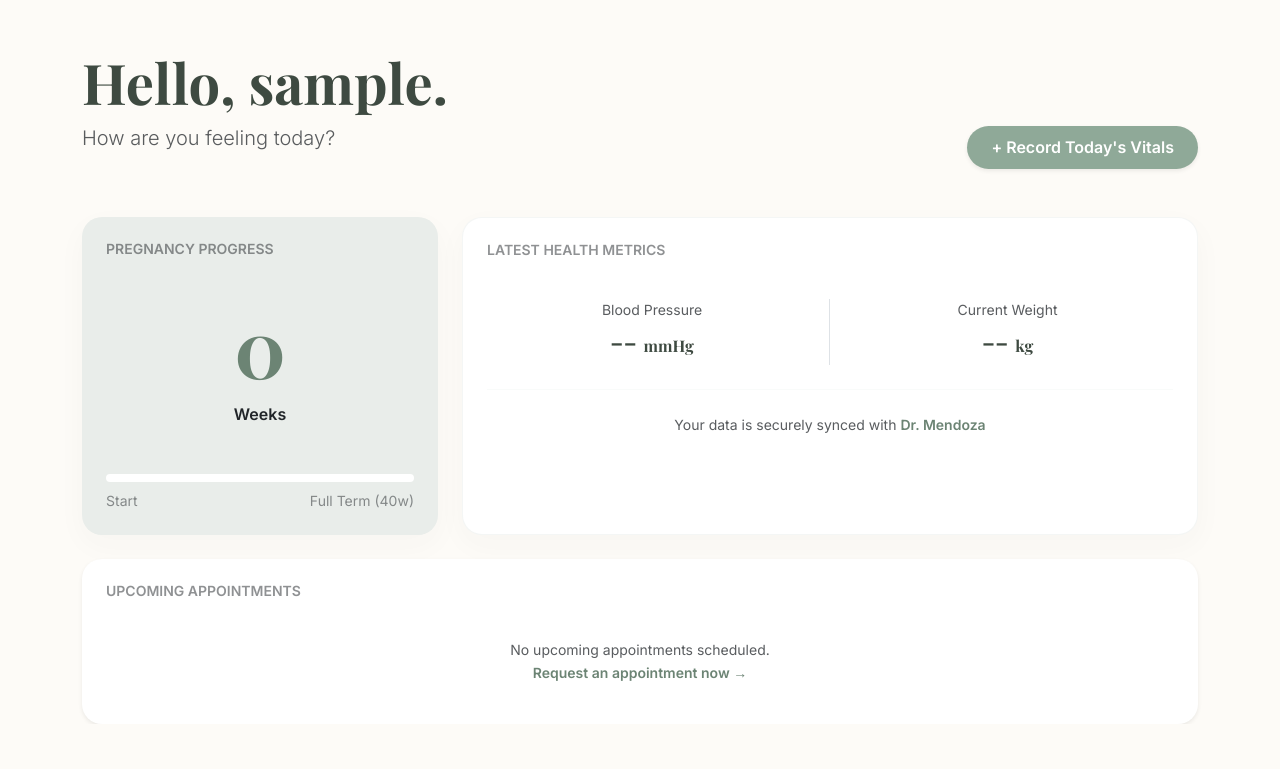
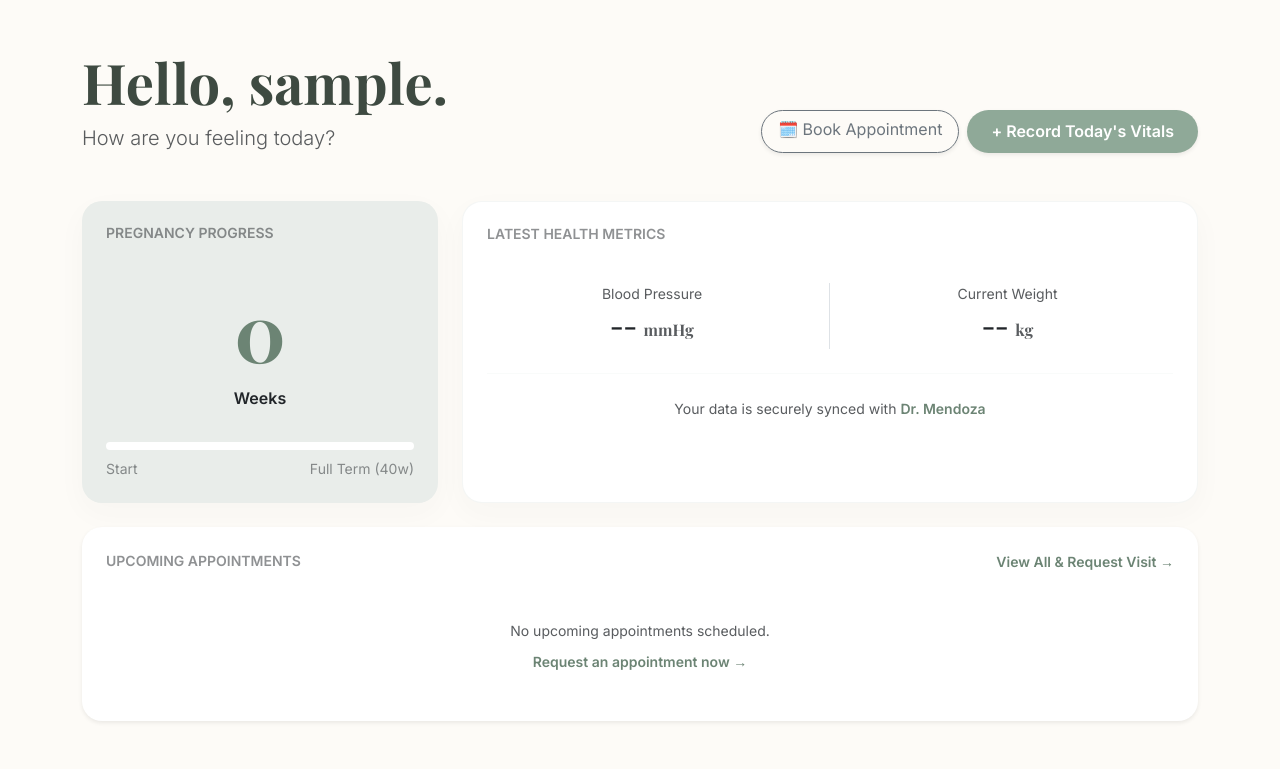
Before and after one commit to nathanaelandrew/MaterniLink, a Django app: page /home/ in a window 1280 px wide. Shown: the part 83-852 px from the top of the page. Before the commit the page ends 807 px from the top, so only its background shows below. Run offline with Django 5.2, Linux system fonts and the light colour scheme; the visitor is signed in with stand-in values (Sample User, id 1).

Commit message:
feat(profile): add appointments screen and update layout

```diff
--- a/apps/profile/urls.py
+++ b/apps/profile/urls.py
@@ -6,4 +6,5 @@ app_name = 'profile'
 urlpatterns = [
     path('', profile_view, name='profile'),
     path('log-vitals/', views.add_health_log, name='add_health_log'),
+    path('appointments/', views.appointments_view, name='appointments')
     ]
--- a/templates/home/mother_dashboard.html
+++ b/templates/home/mother_dashboard.html
@@ -1,14 +1,23 @@
+
 {% extends 'base.html' %}
 
 {% block content %}
-<!-- Header Section -->
+<!-- Header Section with Direct Actions -->
 <div class="row mb-5 align-items-end">
     <div class="col-md-7">
-        <h1 class="display-4">Hello, {{ mother.first_name|default:user.username }}.</h1>
-        <p class="lead text-muted">How are you feeling today?</p>
+        <h1 class="display-4" style="font-family: 'Playfair Display', serif; color: var(--text-main);">
+            Hello, {{ mother.first_name|default:user.username }}.
+        </h1>
+        <p class="lead text-muted mb-0">How are you feeling today?</p>
     </div>
-    <div class="col-md-5 text-md-end">
-        <a href="{% url 'profile:add_health_log' %}" class="btn btn-sage shadow-sm">+ Record Today's Vitals</a>
+    <div class="col-md-5 text-md-end mt-3 mt-md-0 d-flex gap-2 justify-content-md-end">
+        <!-- New: Direct Appointment Booking Button -->
+        <a href="{% url 'profile:appointments' %}" class="btn btn-outline-secondary rounded-pill px-3 shadow-sm">
+            🗓️ Book Appointment
+        </a>
+        <a href="{% url 'profile:add_health_log' %}" class="btn btn-sage shadow-sm px-4">
+            + Record Today's Vitals
+        </a>
     </div>
 </div>
 
@@ -19,7 +28,7 @@
             <h5 class="small fw-bold text-uppercase opacity-50 mb-4">Pregnancy Progress</h5>
             <div class="text-center py-3">
                 <h2 class="display-1 fw-bold" style="color: var(--sage-dark);">{{ weeks }}</h2>
-                <p class="fw-bold">Weeks</p>
+                <p class="fw-bold mb-0">Weeks</p>
             </div>
             <div class="progress bg-white mt-3" style="height: 8px; border-radius: 10px;">
                 <div class="progress-bar" style="background-color: var(--sage-green); width: {% widthratio weeks 40 100 %}%"></div>
@@ -38,16 +47,16 @@
             <div class="row text-center mt-3">
                 <div class="col-6 border-end">
                     <p class="small text-muted mb-1">Blood Pressure</p>
-                    <h3 class="fw-bold">
+                    <h3 class="fw-bold text-dark">
                         {% if latest_log %}{{ latest_log.systolic_bp }}/{{ latest_log.diastolic_bp }}{% else %}--{% endif %}
-                        <small class="fs-6 fw-normal">mmHg</small>
+                        <small class="fs-6 fw-normal text-muted">mmHg</small>
                     </h3>
                 </div>
                 <div class="col-6">
                     <p class="small text-muted mb-1">Current Weight</p>
-                    <h3 class="fw-bold">
+                    <h3 class="fw-bold text-dark">
                         {% if latest_log %}{{ latest_log.weight_kg }}{% else %}--{% endif %}
-                        <small class="fs-6 fw-normal">kg</small>
+                        <small class="fs-6 fw-normal text-muted">kg</small>
                     </h3>
                 </div>
             </div>
@@ -59,29 +68,52 @@
     </div>
 </div>
 
-<!-- 3. Upcoming Appointments Section (Integrated from Number 3) -->
-<div class="row mt-4">
+<!-- 3. Upcoming Appointments Section with Status Badges and Active Links -->
+<div class="row mt-4 mb-5">
     <div class="col-12">
         <div class="card p-4 border-0 shadow-sm">
-            <h5 class="small fw-bold text-uppercase opacity-50 mb-4">Upcoming Appointments</h5>
-            <div class="row align-items-center">
+            <div class="d-flex justify-content-between align-items-center mb-4">
+                <h5 class="small fw-bold text-uppercase opacity-50 mb-0">Upcoming Appointments</h5>
+                <a href="{% url 'profile:appointments' %}" class="small fw-bold text-decoration-none" style="color: var(--sage-dark);">
+                    View All & Request Visit →
+                </a>
+            </div>
+
+            <div class="row align-items-center g-3">
                 {% for appt in appointments %}
                     <div class="col-md-4 {% if not forloop.last %}border-end{% endif %}">
                         <div class="d-flex align-items-center p-2">
-                            <div class="text-center me-3 px-3 py-2 rounded" style="background-color: #FDFBF7; border: 1px solid #E9EDEA;">
+                            <div class="text-center me-3 px-3 py-2 rounded" style="background-color: #FDFBF7; border: 1px solid #E9EDEA; min-width: 58px;">
                                 <div class="small text-uppercase fw-bold text-muted" style="font-size: 0.7rem;">{{ appt.scheduled_datetime|date:"M" }}</div>
                                 <div class="h4 mb-0 fw-bold" style="color: var(--sage-dark);">{{ appt.scheduled_datetime|date:"d" }}</div>
                             </div>
-                            <div>
-                                <p class="mb-0 fw-bold text-dark">{{ appt.scheduled_datetime|date:"h:i A" }}</p>
-                                <p class="mb-0 small text-muted">{{ appt.reason|truncatechars:35 }}</p>
+                            <div class="flex-grow-1">
+                                <div class="d-flex align-items-center justify-content-between mb-1">
+                                    <span class="fw-bold text-dark small">{{ appt.scheduled_datetime|date:"h:i A" }}</span>
+                                    {% if appt.status == 'Accepted' or appt.status == 'Confirmed' %}
+                                        <span class="badge rounded-pill px-2 py-1" style="background-color: #E9EDEA; color: #4A5D50; font-size: 0.65rem;">
+                                            ● Accepted
+                                        </span>
+                                    {% elif appt.status == 'Declined' %}
+                                        <span class="badge rounded-pill px-2 py-1" style="background-color: #FDE8E8; color: #9B1C1C; font-size: 0.65rem;">
+                                            ● Declined
+                                        </span>
+                                    {% else %}
+                                        <span class="badge rounded-pill px-2 py-1" style="background-color: #FFF6E5; color: #B7791F; font-size: 0.65rem;">
+                                            ● Pending
+                                        </span>
+                                    {% endif %}
+                                </div>
+                                <p class="mb-0 small text-muted text-truncate" style="max-width: 180px;">{{ appt.reason }}</p>
                             </div>
-                        </div>w
+                        </div>
                     </div>
                 {% empty %}
-                    <div class="col-12 text-center py-3">
-                        <p class="small text-muted mb-0 italic">No upcoming appointments scheduled.</p>
-                        <a href="#" class="small fw-bold text-decoration-none" style="color: var(--sage-dark);">Request an appointment now →</a>
+                    <div class="col-12 text-center py-4">
+                        <p class="small text-muted mb-2 italic">No upcoming appointments scheduled.</p>
+                        <a href="{% url 'profile:appointments' %}" class="small fw-bold text-decoration-none" style="color: var(--sage-dark);">
+                            Request an appointment now →
+                        </a>
                     </div>
                 {% endfor %}
             </div>
```
Also changed, not shown: apps/profile/forms.py (+30 -0 lines), apps/profile/views.py (+48 -0 lines), templates/profile/appointment.html (added, +146 -0 lines).
